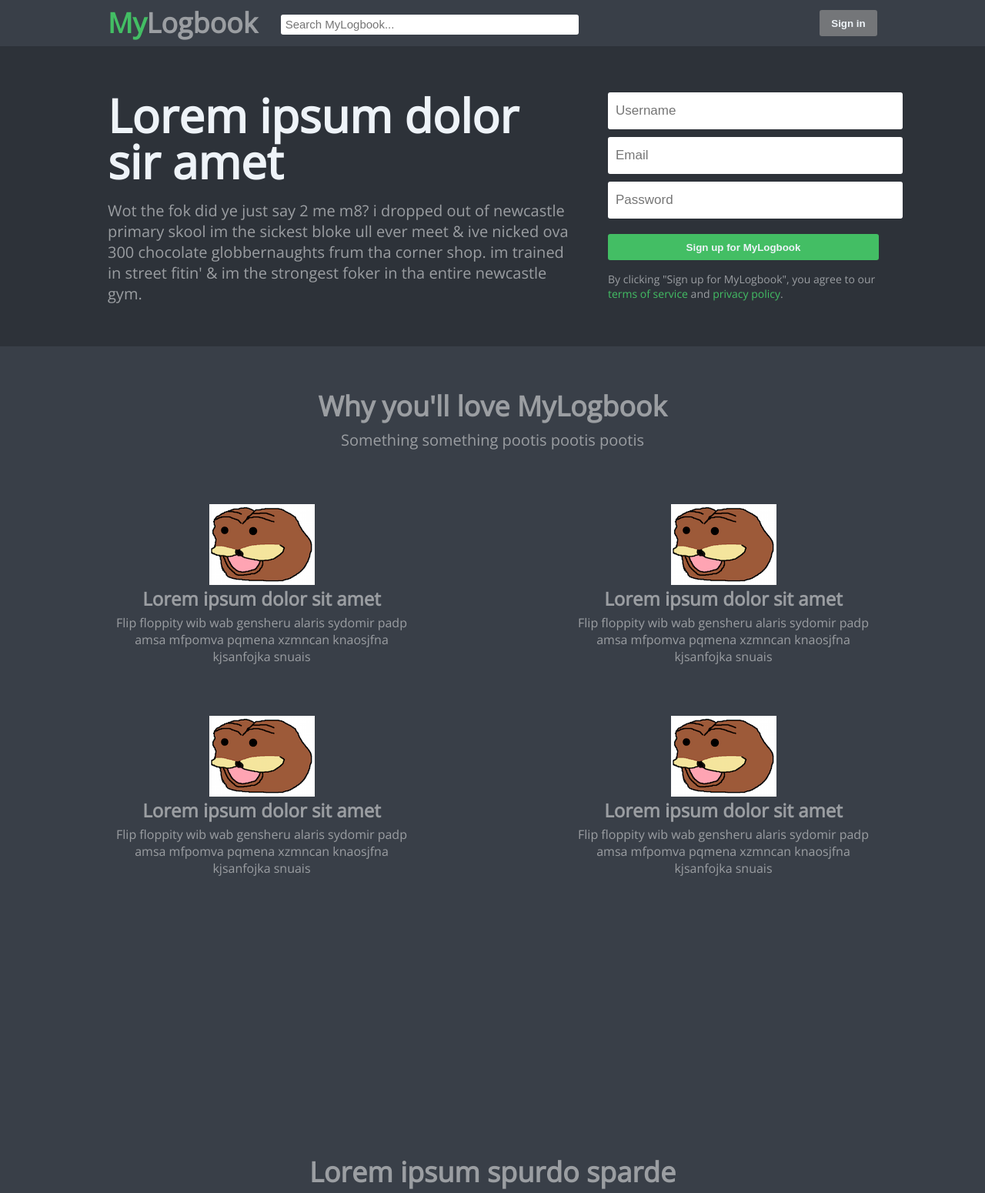
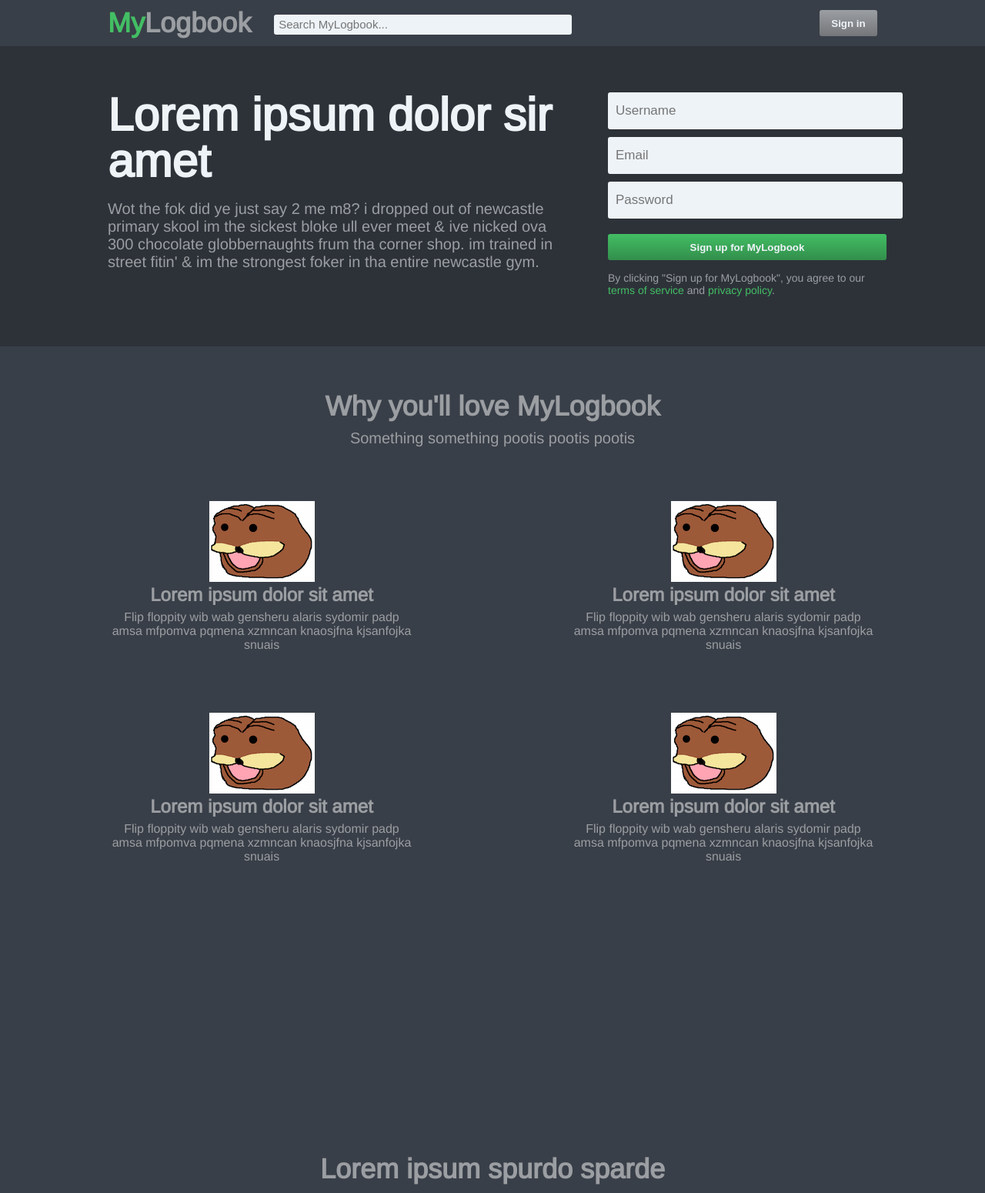
Before and after one commit to andreimuntean/Logbook, a PHP site: page /pages/landing-page/landing-page.html in a window 1280 px wide. Shown: the top 1550 px of the page at 77% size. Run offline with PHP 8.4, Linux system fonts and the light colour scheme.

Commit message:
- Fixed the 'sign up' button length so it aligns. - Added gradients to the sign in and sign up buttons. - Used the LiberationSans-Regular font. - Fixed color of searchbar and entry fields.

```diff
--- a/Logbook/css/style.css
+++ b/Logbook/css/style.css
@@ -1,7 +1,10 @@
-@import url(http://fonts.googleapis.com/css?family=Open+Sans);
+@font-face {
+  font-family: "LiberationSans-Regular";
+  src: url("../assets/fonts/LiberationSans-Regular.ttf");
+}
 
 body {
-  font-family: "Open Sans", "Helvetica Neue", Helvetica, Arial, sans-serif;
+  font-family: "LiberationSans-Regular";
   font-size: 20px;
   background-color: #393F48;
   margin: 0;
@@ -84,6 +87,7 @@ div.advert {
 input {
   border-radius: 3px;
   border-width: 0;
+  background-color: #EEF3F8;
 }
 
 input.searchBar {
@@ -107,14 +111,26 @@ button {
 }
 
 #signUpButton {
-  width: 352px;
-  background-color: #43BE64;
+  width: 362px;
   margin-top: 10px;
 }
 
 #signInButton {
   width: 75px;
-  background-color: #747679;
   margin-top: 13px;
-  float:right;
+  float: right;
 }
+
+.greyGradient {
+  background: linear-gradient(#9B9EA2, #747679); /* Standard syntax */
+  background: -webkit-linear-gradient(#9B9EA2, #747679); /* Safari 5.1 to 6.0 */
+  background: -o-linear-gradient(#9B9EA2, #747679); /* Opera 11.1 to 12.0 */
+  background: -moz-linear-gradient(#9B9EA2, #747679); /* Firefox 3.6 to 15 */
+}
+
+.greenGradient {
+  background: linear-gradient(#43BE64, #328E4B); /* Standard syntax */
+  background: -webkit-linear-gradient(#43BE64, #328E4B); /* Safari 5.1 to 6.0 */
+  background: -o-linear-gradient(#43BE64, #328E4B); /* Opera 11.1 to 12.0 */
+  background: -moz-linear-gradient(#43BE64, #328E4B); /* Firefox 3.6 to 15 */
+}
--- a/Logbook/pages/landing-page/landing-page.html
+++ b/Logbook/pages/landing-page/landing-page.html
@@ -15,12 +15,12 @@
   <div class="contentContainer">
     <div class="header">
       <h2 style="float:left; margin-top:0.33em">
-        <span style="color:#43BE64">My</span>Logbook
+        <span style="color:#43BE64; font-weight:bold">My</span>Logbook
       </h2>
       <form style="float:left; margin-left:30px">
         <input class="searchBar" placeholder="Search MyLogbook..." size="40">
       </form>
-      <button type="button" id="signInButton">
+      <button type="button" id="signInButton" class="greyGradient">
         <span style="color:#EEF3F8; font-weight:bold">Sign in</span>
       </button>
     </div>
@@ -42,8 +42,10 @@
           <input class="signUp" placeholder="Username" size=35>
           <input class="signUp" placeholder="Email" size=35>
           <input class="signUp" placeholder="Password" size=35>
-          <button type="button" id="signUpButton" style="margin-bottom:10px">
-            <span style="color:#EEF3F8; font-weight:bold">Sign up for MyLogbook</span>
+          <button type="button" id="signUpButton" style="margin-bottom:10px"
+            class="greenGradient">
+            <span style="color:#EEF3F8; font-weight:bold">Sign up for
+              MyLogbook</span>
           </button>
         </form>
         <p style="font-size:14px">By clicking "Sign up for MyLogbook", you
@@ -64,7 +66,8 @@
       <div class="bigThing" style="height:800px">
 
         <div class="advert" style="float:left">
-          <img src="../../assets/landing-page/spurdo_face.png" style="width:137px; height:105px;
+          <img src="../../assets/landing-page/spurdo_face.png"
+            style="width:137px; height:105px;
           margin-top:10px">
           <h3>Lorem ipsum dolor sit amet</h3>
           <p class="small">Flip floppity wib wab gensheru alaris sydomir padp
@@ -72,7 +75,8 @@
         </div>
 
         <div class="advert" style="float:right">
-          <img src="../../assets/landing-page/spurdo_face.png" style="width:137px; height:105px;
+          <img src="../../assets/landing-page/spurdo_face.png"
+            style="width:137px; height:105px;
           margin-top:10px">
           <h3>Lorem ipsum dolor sit amet</h3>
           <p class="small">Flip floppity wib wab gensheru alaris sydomir padp
@@ -80,7 +84,8 @@
         </div>
 
         <div class="advert" style="float:left">
-          <img src="../../assets/landing-page/spurdo_face.png" style="width:137px; height:105px;
+          <img src="../../assets/landing-page/spurdo_face.png"
+            style="width:137px; height:105px;
           margin-top:10px">
           <h3>Lorem ipsum dolor sit amet</h3>
           <p class="small">Flip floppity wib wab gensheru alaris sydomir padp
@@ -88,7 +93,8 @@
         </div>
 
         <div class="advert" style="float:right">
-          <img src="../../assets/landing-page/spurdo_face.png" style="width:137px; height:105px;
+          <img src="../../assets/landing-page/spurdo_face.png"
+            style="width:137px; height:105px;
           margin-top:10px">
           <h3>Lorem ipsum dolor sit amet</h3>
           <p class="small">Flip floppity wib wab gensheru alaris sydomir padp
```
